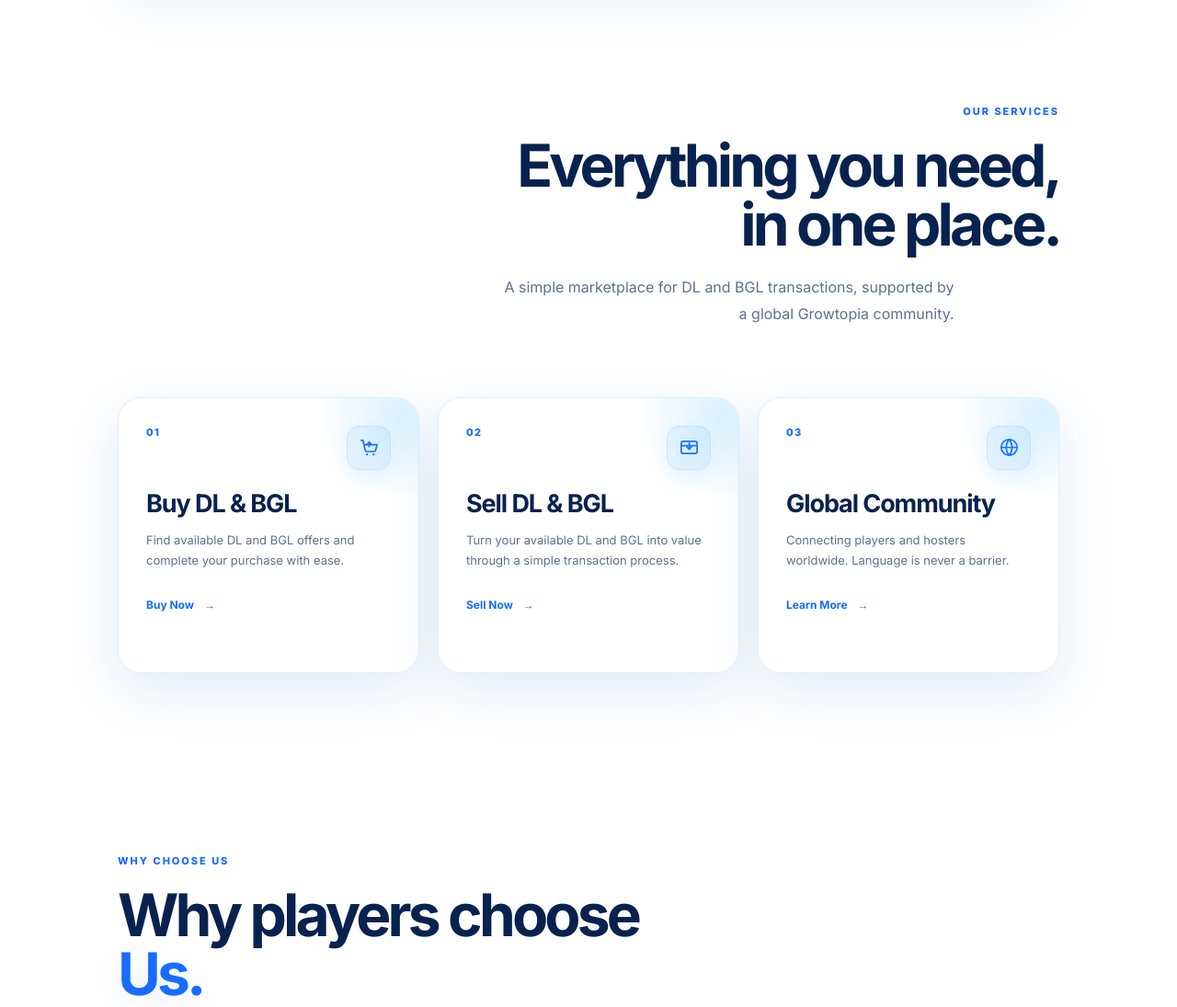
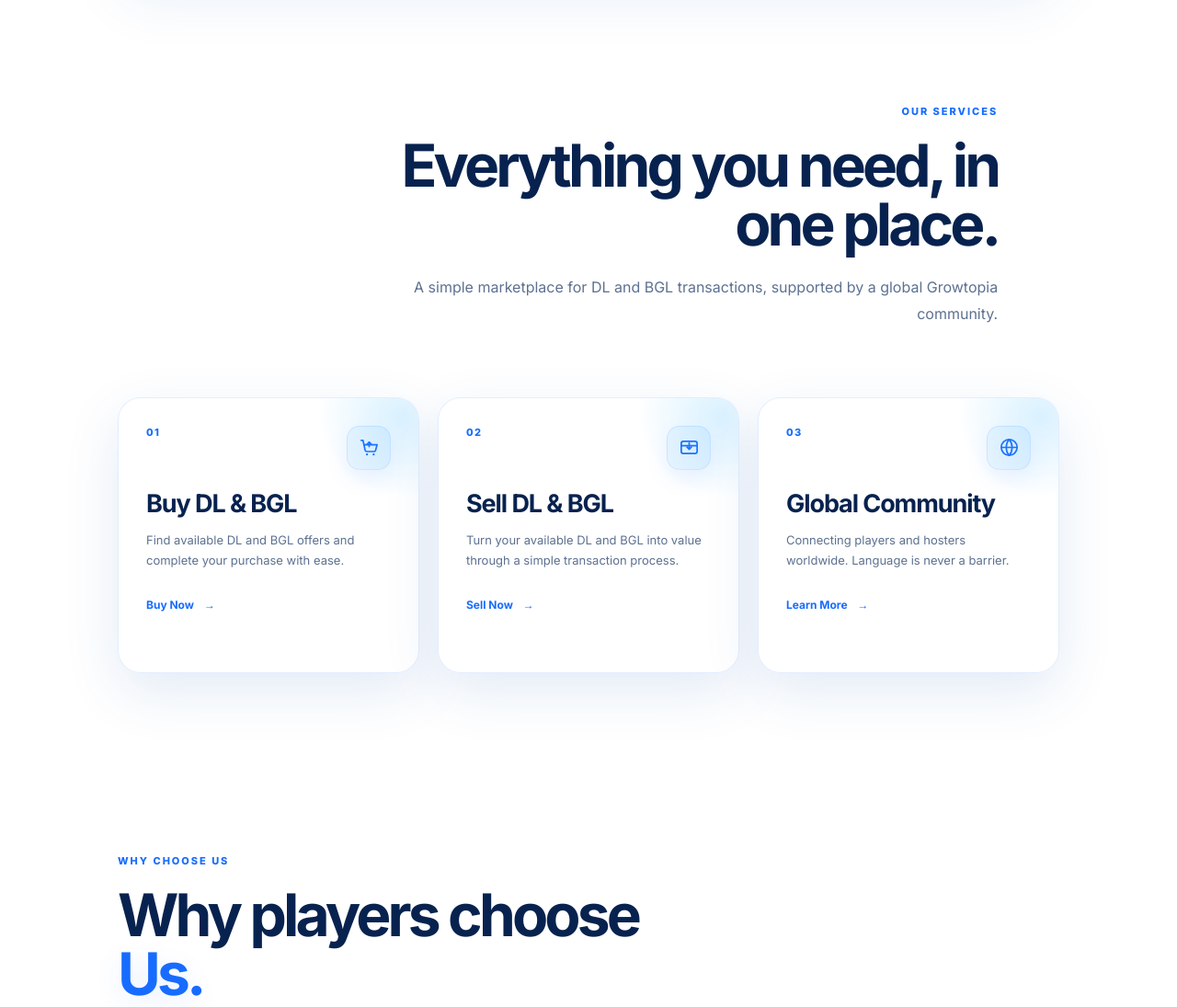
Before and after one commit to StefanieVW/PucaaStore, a Vue app: page / in a window 1280 px wide. Shown: the part 1824-2919 px from the top of the page at 92% size. Built offline with nearby package versions, Linux system fonts and the light colour scheme.

Commit message:
Service text

```diff
--- a/src/styles/services.css
+++ b/src/styles/services.css
@@ -30,7 +30,7 @@
 .section-heading-services p {
   margin-top: 22px;
 
-  max-width: 500px;
+  max-width: 650px;
 
   color: var(--text-soft);
 
@@ -236,7 +236,7 @@
 
 @media (max-width: 1308px) {
   .section-heading-services {
-    margin-left: 40%;
+    margin-left: 30%;
   }
 }
 
```
